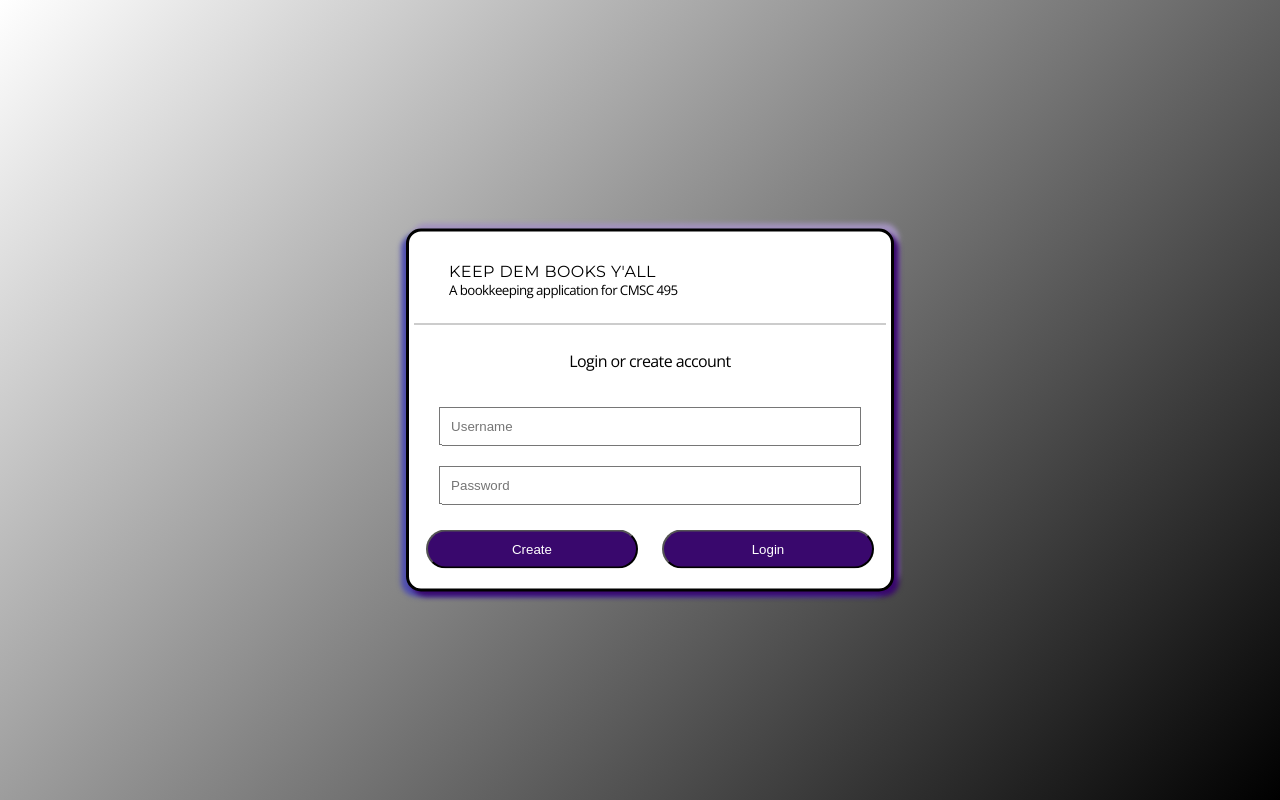
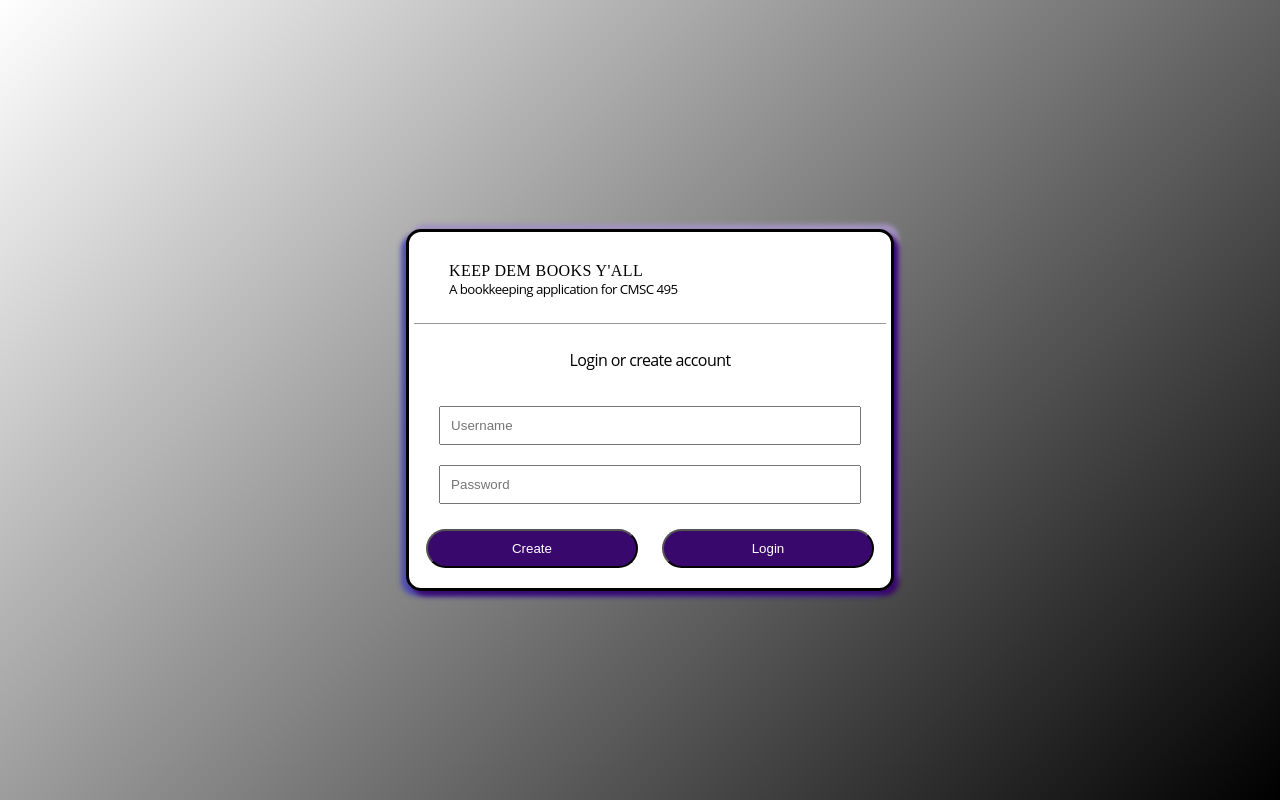
Before and after one commit to BookkeepingProjectGroup/CMSC_495_Bookkeeping_Project, a PHP site: page / in a window 1280 px wide. Run offline with PHP 8.4, Linux system fonts and the light colour scheme.

Commit message:
Update styles.css

```diff
--- a/Files/css/styles.css
+++ b/Files/css/styles.css
@@ -4,8 +4,7 @@
  * Author     : Andrew Eissen
  */
 
-@import url("https://fonts.googleapis.com/css?family=Open+Sans:400,300,700");
-@import url("https://fonts.googleapis.com/css?family=Montserrat");
+
 
 :root {
   --bpg-gold: #e9d787;
```
